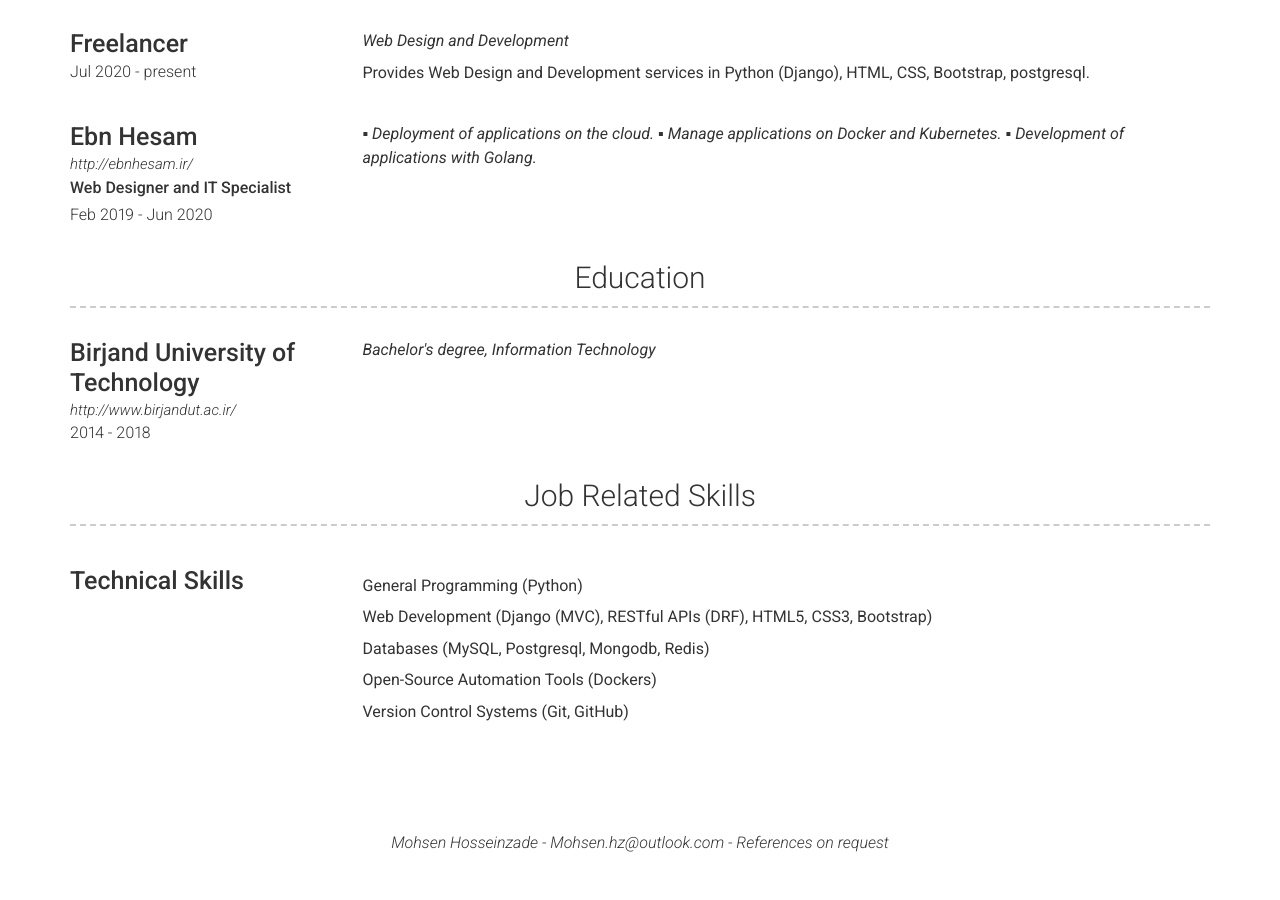
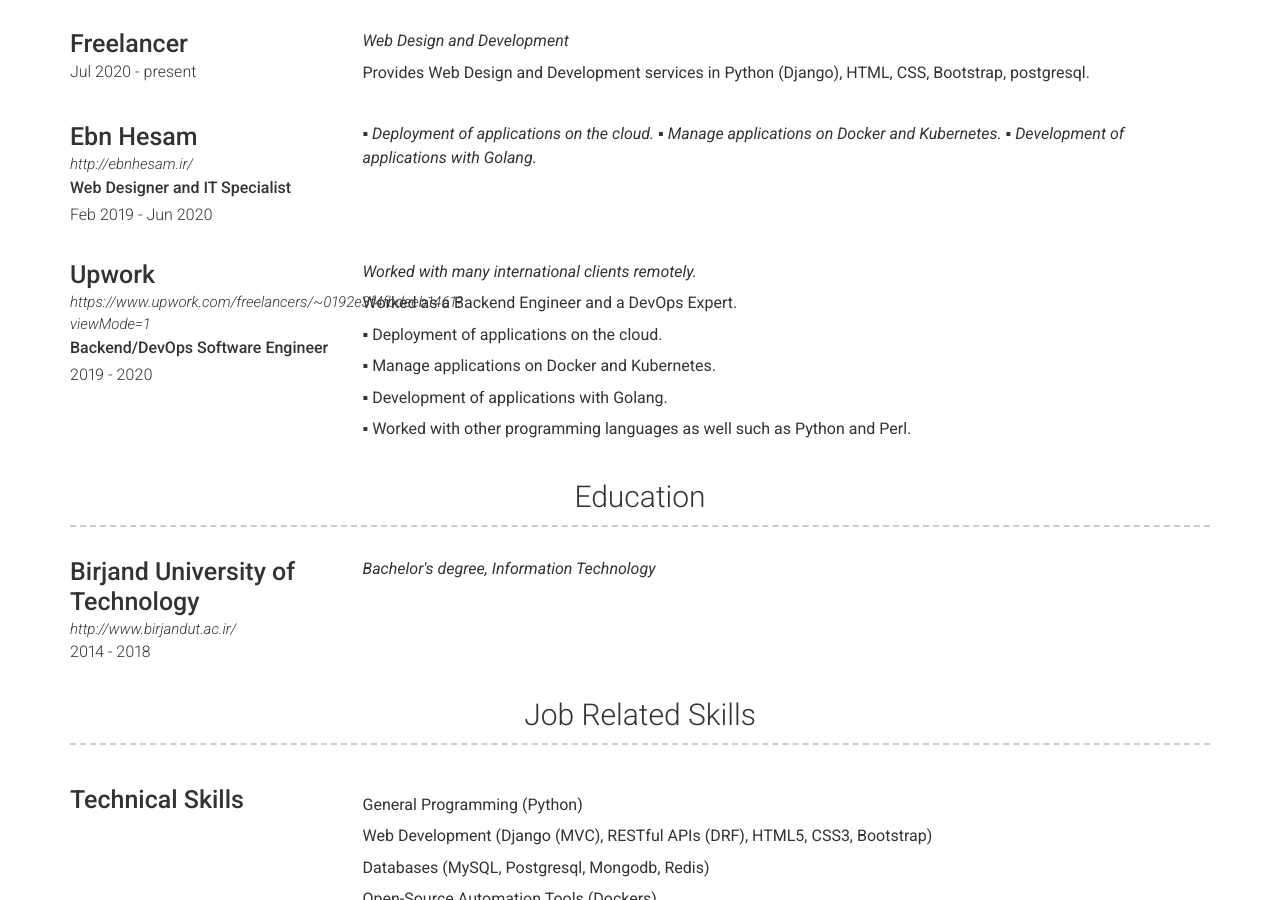
Before and after one commit to mohsenhsz/mohsenhsz.github.io, a Jekyll site: the page built from index.md, in a window 1280 px wide and 900 px high, scrolled down 829 px. Built offline with Jekyll 4.4.1, drawn with Linux system fonts in a browser that asks for light colours; nearby versions of some CDN libraries; before the commit the page ends 1692 px from its top, so only the background shows below that.

Commit message:
Update experience.yml

```diff
--- a/_data/experience.yml
+++ b/_data/experience.yml
@@ -19,3 +19,21 @@
 
     ▪ Development of applications with Golang.
   description:
+
+- layout: left
+  company: Upwork
+  link: https://www.upwork.com/freelancers/~0192e3f4fbdeeb1461?viewMode=1
+  job_title: Backend/DevOps Software Engineer
+  dates: 2019 - 2020
+  quote: >
+    Worked with many international clients remotely.
+  description: | # this will include new lines to allow paragraphs
+   Worked as a Backend Engineer and a DevOps Expert.
+
+    ▪ Deployment of applications on the cloud.
+
+    ▪ Manage applications on Docker and Kubernetes.
+
+    ▪ Development of applications with Golang.
+
+    ▪ Worked with other programming languages as well such as Python and Perl.
```
